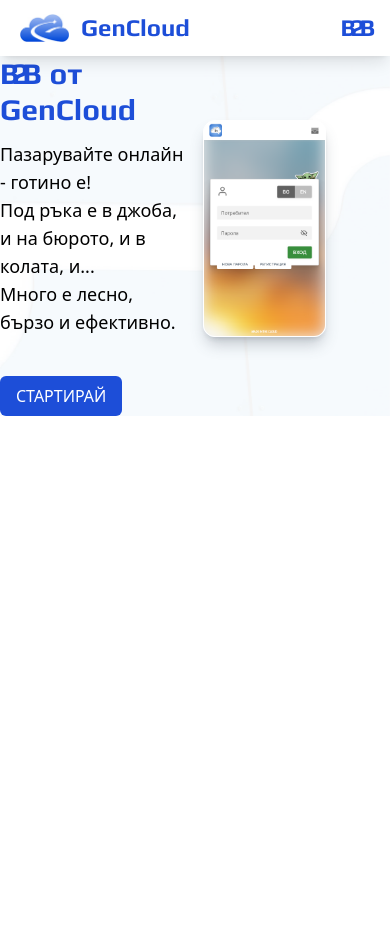
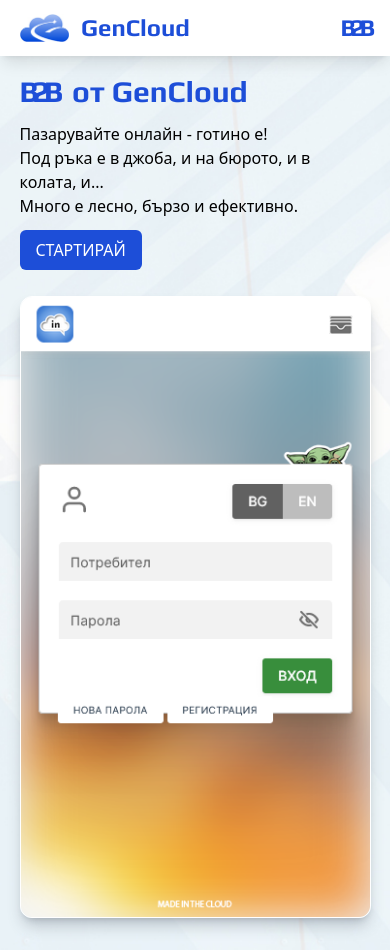
Before and after one commit to howbizarre/b2b-gencloud, a Vue app: page / in a window 390 px wide. Before the commit the page ends 844 px from the top, so only its background shows below. Built offline with nearby package versions, Linux system fonts and the light colour scheme.

Commit message:
Refactor welcome section layout and styles

```diff
--- a/src/App.vue
+++ b/src/App.vue
@@ -11,18 +11,19 @@
   </header>
 
   <main class="relative z-0">
-    <div class="grid grid-cols-2 gap-4 welcome bg-cover bg-no-repeat bg-fixed bg-center bg-gradient-to-r from-green-100 to-blue-200">
-      <div class="w-full h-full flex items-center justify-center">
-        <div>
-          <h3 class="text-3xl font-bold mb-3 text-blue-700">
-            <span class="tracking-[-7px] mr-2">{{ _t('B2B') }}</span>
+    <div class="grid grid-cols-1 md:grid-cols-2 sm:gap-4 welcome bg-cover bg-no-repeat bg-fixed bg-center bg-gradient-to-r from-green-100 to-blue-200">
+      <div class="w-full h-full flex items-center justify-center mt-3 md:mt-auto">
+        <div class="max-w-[90%] md:max-w-full">
+          <h3 class="text-3xl lg:text-6xl font-bold mb-3 text-blue-700">
+            <span class="tracking-[-6px] lg:tracking-[-14px] mr-2">{{ _t('B2B') }}</span>
             {{ _t('от GenCloud') }}
           </h3>
-          <p class="text-lg">Пазарувайте онлайн - готино е!</p>
-          <p class="text-lg">Под ръка е в джоба, и на бюрото, и в колата, и...</p>
-          <p class="text-lg">Много е лесно, бързо и ефективно.</p>
 
-          <div class="mt-10">
+          <p class="md:text-lg">Пазарувайте онлайн - готино е!</p>
+          <p class="md:text-lg">Под ръка е в джоба, и на бюрото, и в колата, и...</p>
+          <p class="md:text-lg">Много е лесно, бързо и ефективно.</p>
+
+          <div class="mt-3 md:mt-10">
             <button class="bg-blue-700 hover:bg-blue-500 transition-colors text-white font-medium uppercase py-2 px-4 rounded-md">
               {{ _t('Стартирай') }}
             </button>
@@ -30,8 +31,8 @@
         </div>
       </div>
 
-      <div class="py-16 pr-16 text-center">
-        <img src="./images//login-screen.png" class="border border-white rounded-xl shadow-lg shadow-gray-600/30 mx-auto" />
+      <div class="py-8 xl:pr-72 lg:pr-40 md:pr-24 text-center">
+        <img src="./images//login-screen.png" class="border border-white rounded-xl shadow-lg shadow-gray-600/30 mx-auto w-[360px] max-w-[90%] sm:max-w-[360px]" />
       </div>
     </div>
   </main>
```
Also changed, not shown: src/images/top-section-bg.jpg.
